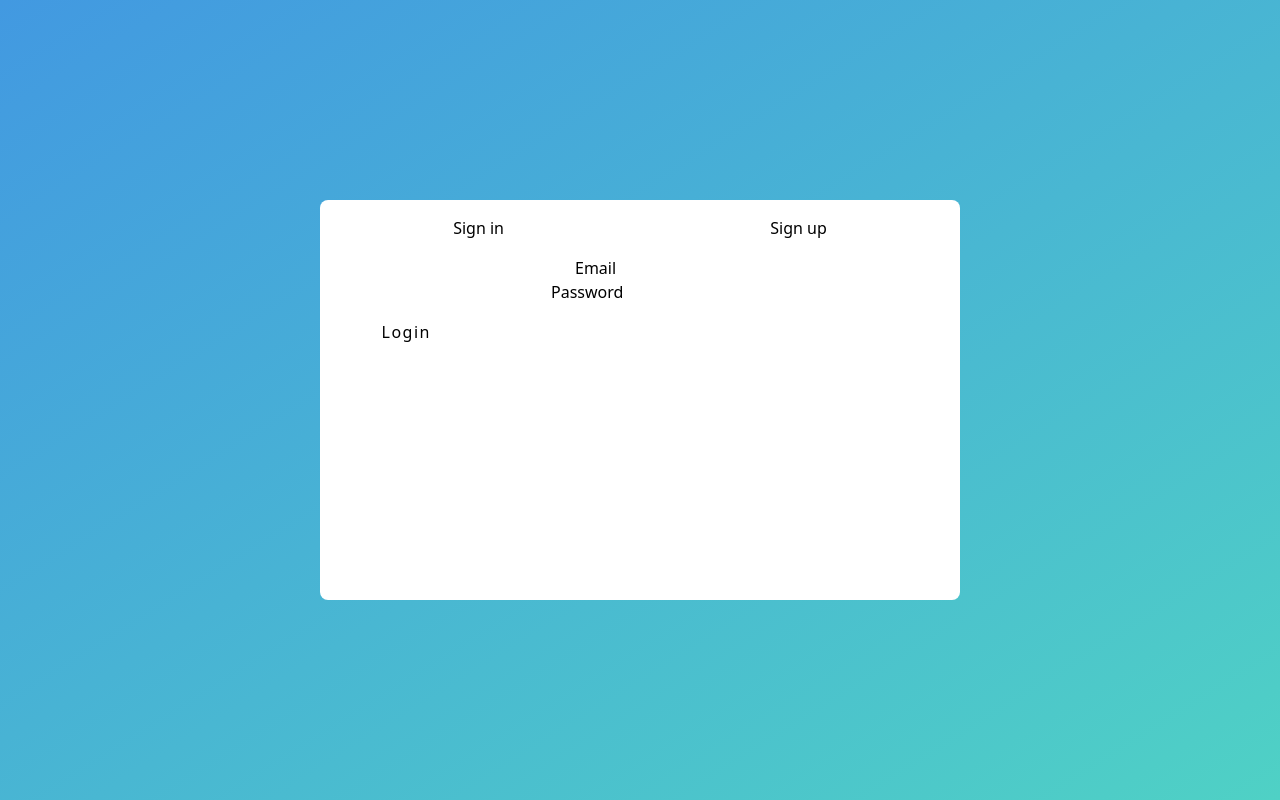
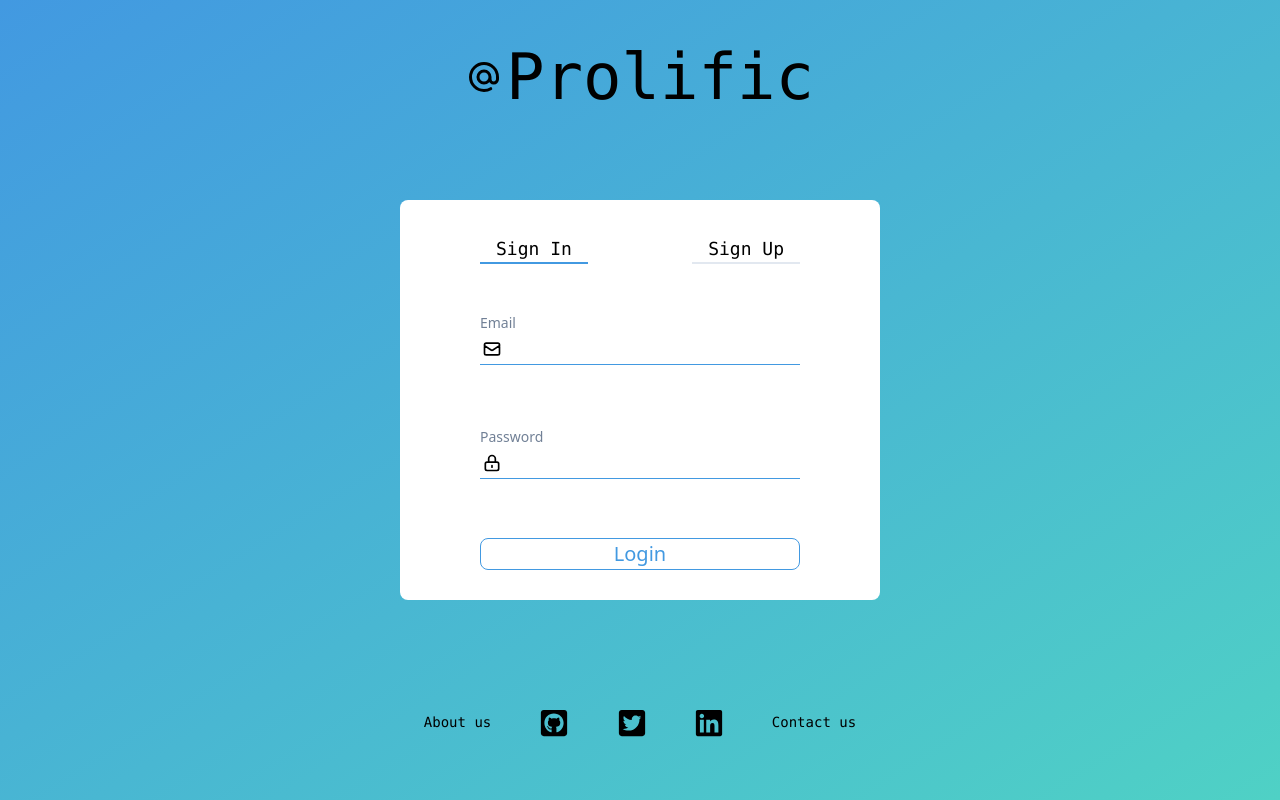
Before and after one commit to kohlglenn/prolific, a React (Create React App) app in the folder client/: page / in a window 1280 px wide. Built offline with nearby package versions, Linux system fonts and the light colour scheme.

Commit message:
Login form and register form improvements

```diff
--- a/client/src/actions/authActions.js
+++ b/client/src/actions/authActions.js
@@ -12,7 +12,7 @@ import {
 export const registerUser = (userData, history) => dispatch => {
   axios
     .post("/api/users/register", userData)
-    .then(res => history.push("/login")) // re-direct to login on successful register
+    .then(res => history.push("/#login")) // re-direct to login on successful register
     .catch(err =>
       dispatch({
         type: GET_ERRORS,
--- a/client/src/components/screens/Landing.js
+++ b/client/src/components/screens/Landing.js
@@ -3,7 +3,9 @@ import { Link, withRouter } from "react-router-dom";
 import PropTypes from "prop-types";
 import { connect } from "react-redux";
 import { loginUser, registerUser } from "../../actions/authActions";
-import classnames from "classnames";
+
+import { HiOutlineUser, HiOutlineLockClosed, HiOutlineMail, HiOutlineAtSymbol, HiOutlineCheck } from 'react-icons/hi';
+import { FaGithubSquare, FaTwitterSquare, FaLinkedin } from 'react-icons/fa';
 
 const mapStateToProps = state => ({
   auth: state.auth,
@@ -36,48 +38,63 @@ class LoginForm extends Component {
     return (
       <form noValidate onSubmit={this.onSubmit}>
         <div
-          className="">
+          style={{ height: "20rem" }}
+          className="flex flex-col justify-around items-center">
+          <div
+            className="flex flex-col items-center w-full">
+            <div
+              className="w-2/3">
+              <label
+                className="text-sm text-gray-600">
+                Email
+            </label>
+              <span className="text-red-500 ml-2">
+                {errors.email}
+                {errors.emailnotfound}
+              </span>
+            </div>
+            <div
+              className="relative w-2/3">
+              <div
+                className="absolute top-0 left-0 w-6 flex items-center justify-center h-full">
+                <HiOutlineMail size={20} />
+              </div>
               <input
-            className="mx-2"
+                className="pl-6 border-b w-full text-xl outline-none border-blue-500"
                 onChange={this.onChange}
                 value={this.state.email}
                 id="email"
                 type="email"
               />
+            </div>
+          </div>
+          <div
+            className="flex flex-col items-center w-full">
+            <div
+              className="w-2/3">
               <label
-            className="mx-2"
-            htmlFor="email">
-            Email
+                className="text-sm text-gray-600">
+                Password
             </label>
-          <span className="text-red-500">
-            {errors.email}
-            {errors.emailnotfound}
-          </span>
             </div>
-        <div className="input-field col s12">
+            <div
+              className="relative w-2/3">
+              <div
+                className="absolute top-0 left-0 w-6 flex items-center justify-center h-full">
+                <HiOutlineLockClosed size={20} />
+              </div>
               <input
+                className="pl-6 border-b w-full text-xl outline-none border-blue-500"
                 onChange={this.onChange}
                 value={this.state.password}
                 id="password"
                 type="password"
               />
-          <label htmlFor="password">Password</label>
-          <span className="red-text">
-            {errors.password}
-            {errors.passwordincorrect}
-          </span>
             </div>
-        <div className="col s12" style={{ paddingLeft: "11.250px" }}>
+          </div>
           <button
-            style={{
-              width: "150px",
-              borderRadius: "3px",
-              letterSpacing: "1.5px",
-              marginTop: "1rem"
-            }}
             type="submit"
-            className="btn btn-large waves-effect waves-light hoverable blue accent-3"
-          >
+            className="text-xl bg-transparent hover:bg-blue-500 border border-blue-500 text-blue-500 rounded-lg hover:text-white hover:border-transparent text-center w-2/3">
             Login
         </button>
         </div>
@@ -119,70 +136,122 @@ class RegisterForm extends Component {
 
     return (
       <form noValidate onSubmit={this.onSubmit}>
-        <div className="input-field col s12">
+        <div
+          style={{ height: "20rem" }}
+          className="flex flex-col justify-around items-center">
+          <div
+            className="flex flex-col items-center w-full">
+            <div
+              className="w-2/3">
+              <label
+                className="text-sm text-gray-600">
+                Name
+            </label>
+              <span className="text-red-500 ml-2">
+                {/* No name errors */}
+              </span>
+            </div>
+            <div
+              className="relative w-2/3">
+              <div
+                className="absolute top-0 left-0 w-6 flex items-center justify-center h-full">
+                <HiOutlineUser size={20} />
+              </div>
               <input
+                className="pl-6 border-b w-full text-xl outline-none border-blue-500"
                 onChange={this.onChange}
                 value={this.state.name}
-            error={errors.name}
                 id="name"
-            type="text"
-            className={classnames("", {
-              invalid: errors.name
-            })}
+                type="name"
               />
-          <label htmlFor="name">Name</label>
-          <span className="red-text">{errors.name}</span>
             </div>
-        <div className="input-field col s12">
+          </div>
+          <div
+            className="flex flex-col items-center w-full">
+            <div
+              className="w-2/3">
+              <label
+                className="text-sm text-gray-600">
+                Email
+            </label>
+              <span className="text-red-500 ml-2">
+                {errors.email}
+                {errors.emailnotfound}
+              </span>
+            </div>
+            <div
+              className="relative w-2/3">
+              <div
+                className="absolute top-0 left-0 w-6 flex items-center justify-center h-full">
+                <HiOutlineMail size={20} />
+              </div>
               <input
+                className="pl-6 border-b w-full text-xl outline-none border-blue-500"
                 onChange={this.onChange}
                 value={this.state.email}
-            error={errors.email}
                 id="email"
                 type="email"
-            className={classnames("", {
-              invalid: errors.email
-            })}
               />
-          <label htmlFor="email">Email</label>
             </div>
-        <div className="input-field col s12">
+          </div>
+          <div
+            className="flex flex-col items-center w-full">
+            <div
+              className="w-2/3">
+              <label
+                className="text-sm text-gray-600">
+                Password
+            </label>
+              <span className="text-red-500 ml-2">
+                {errors.password}
+              </span>
+            </div>
+            <div
+              className="relative w-2/3">
+              <div
+                className="absolute top-0 left-0 w-6 flex items-center justify-center h-full">
+                <HiOutlineLockClosed size={20} />
+              </div>
               <input
+                className="pl-6 border-b w-full text-xl outline-none border-blue-500"
                 onChange={this.onChange}
                 value={this.state.password}
-            error={errors.password}
                 id="password"
                 type="password"
               />
-          <label htmlFor="password">Password</label>
-          <span className="red-text">{errors.password}</span>
             </div>
-        <div className="input-field col s12">
+          </div>
+          <div
+            className="flex flex-col items-center w-full">
+            <div
+              className="w-2/3">
+              <label
+                className="text-sm text-gray-600">
+                Confirm Password
+            </label>
+              <span className="text-red-500 ml-2">
+                {errors.password2}
+              </span>
+            </div>
+            <div
+              className="relative w-2/3">
+              <div
+                className="absolute top-0 left-0 w-6 flex items-center justify-center h-full">
+                <HiOutlineCheck size={20} />
+              </div>
               <input
+                className="pl-6 border-b w-full text-xl outline-none border-blue-500"
                 onChange={this.onChange}
                 value={this.state.password2}
-            error={errors.password2}
                 id="password2"
                 type="password"
-            className={classnames("", {
-              invalid: errors.password2
-            })}
               />
-          <label htmlFor="password2">Confirm Password</label>
-          <span className="red-text">{errors.password2}</span>
             </div>
-        <div className="col s12" style={{ paddingLeft: "11.250px" }}>
+          </div>
           <button
-            style={{
-              width: "150px",
-              borderRadius: "3px",
-              letterSpacing: "1.5px",
-              marginTop: "1rem"
-            }}
             type="submit"
-            className="btn btn-large waves-effect waves-light hoverable blue accent-3"
-          >
-            Sign up
+            className="mt-2 text-xl bg-transparent hover:bg-blue-500 border border-blue-500 text-blue-500 rounded-lg hover:text-white hover:border-transparent text-center w-2/3">
+            Register
         </button>
         </div>
       </form>
@@ -193,7 +262,7 @@ class RegisterForm extends Component {
 const ConnectedRegisterForm = connect(
   mapStateToProps,
   { registerUser }
-)(RegisterForm);
+)(withRouter(RegisterForm));
 
 class Landing extends Component {
   state = {
@@ -206,36 +275,61 @@ class Landing extends Component {
     if (this.props.auth.isAuthenticated) {
       this.props.history.push("/home");
     }
+    const hashParam = this.props.location.hash.split('#');
+    if (hashParam.includes('login')) {
+      this.setState({ ...this.state, signUp: false, signIn: true });
+    } else if (hashParam.includes('register')) {
+      this.setState({ ...this.state, signUp: true, signIn: false });
+    }
   }
 
-  componentDidUpdate() {
+  componentDidUpdate(prevProps) {
     if (this.props.auth.isAuthenticated) {
       this.props.history.push("/home");
     }
   }
 
   render() {
-    const { errors } = this.props;
     return (
       <div
-        className="bg-gradient-to-tl from-teal-400 to-blue-500 h-full w-full flex place-items-center">
+        className="bg-gradient-to-tl from-teal-400 to-blue-500 h-full w-full flex flex-col justify-around items-center">
         <div
-          style={{ height: "50%" }}
-          className="bg-white rounded-lg w-1/2 mx-auto flex flex-col">
+          className="flex flex-row justify-center w-1/2 items-center h-16">
           <div
-            id="signin signup container"
-            className="flex flex-row w-full justify-around my-4">
+            className="mr-1">
+            <HiOutlineAtSymbol size={36} />
+          </div>
           <span
-              onClick={() => this.setState({ ...this.state, signIn: true, signUp: false })}>
-              Sign in
-            </span>
-            <span
-              onClick={() => this.setState({ ...this.state, signIn: false, signUp: true })}>
-              Sign up
+            className="text-6xl font-mono">
+            Prolific
           </span>
         </div>
         <div
+          style={{ height: "50%", maxWidth: "30rem", minWidth: "20rem" }}
+          className="bg-white rounded-lg w-1/2 flex flex-col items-center">
+          <div
+            id="signin signup container"
+            className="flex flex-row justify-between w-2/3 h-16 mb-4 items-end">
+            <div
+              className={`border-b-2 ${this.state.signIn ? "border-blue-500" : "hover:bg-blue-200 "} flex items-center justify-center px-4 cursor-pointer`}>
+              <span
+                className="text-lg font-mono font-light"
+                onClick={() => this.setState({ ...this.state, signIn: true, signUp: false })}>
+                Sign In
+              </span>
+            </div>
+            <div
+              className={`border-b-2 ${this.state.signUp ? "border-blue-500" : "hover:bg-blue-200 "} flex items-center justify-center px-4 cursor-pointer`}>
+              <span
+                className="text-lg font-mono font-light"
+                onClick={() => this.setState({ ...this.state, signIn: false, signUp: true })}>
+                Sign Up
+              </span>
+            </div>
+          </div>
+          <div
             id="form container"
+            className="w-full"
           >
             {this.state.signIn
               ?
@@ -245,6 +339,35 @@ class Landing extends Component {
             }
           </div>
         </div>
+        <div
+          className="flex flex-row justify-around w-1/2 items-center h-16 flex-wrap"
+          style={{ maxWidth: "30rem", minWidth: "20rem" }}>
+          <Link
+            to="/"
+            className="text-sm hover:opacity-50 hover:underline text-black font-mono">
+            About us
+          </Link>
+          <Link
+            to="/"
+            className="hover:opacity-50">
+            <FaGithubSquare size={30} />
+          </Link>
+          <Link
+            to="/"
+            className="hover:opacity-50">
+            <FaTwitterSquare size={30} />
+          </Link>
+          <Link
+            to="/"
+            className="hover:opacity-50">
+            <FaLinkedin size={30} />
+          </Link>
+          <Link
+            to="/"
+            className="text-sm hover:opacity-50 hover:underline text-black font-mono">
+            Contact us
+          </Link>
+        </div>
       </div>
     );
   }
```
Lines whose indentation alone changed are shown as unchanged.
